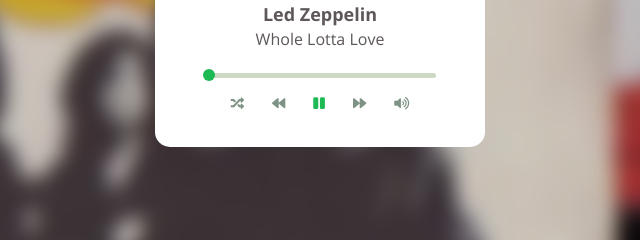
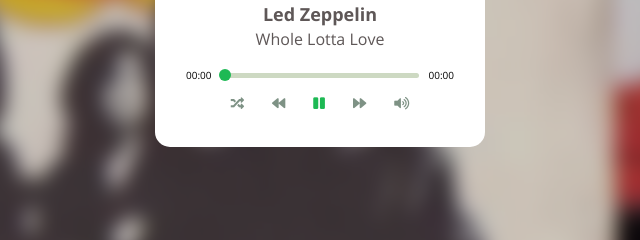
Before and after one commit to aynurajafarova/audio-player, a plain HTML site: page index.html in a window 1280 px wide. Both pictures are taken after a click on the button 679 px from the left and 532 px from the top of the page. Shown: the part 428-668 px from the top of the page, 320-960 px from the left. Drawn offline with Linux system fonts and the light colour scheme; files whose address does not match are found by name.

Commit message:
current time and total time added

```diff
--- a/assets/js/main.js
+++ b/assets/js/main.js
@@ -41,6 +41,9 @@
 let nextBtn = document.getElementById("forward");
 let prevBtn = document.getElementById("backward");
 
+let currentTime = document.getElementById("currentTime");
+let totalTime = document.getElementById("totalTime");
+
 let song = new Audio();
 let currentSong = 0;
 
@@ -69,6 +72,26 @@
   }
 });
 
+// current time
+showCurrentTime = () => {
+  let min = Math.floor(Math.round(song.currentTime) / 60);
+  min = min < 10 ? "0" + min : min;
+  let sec = Math.round(song.currentTime) % 60;
+  sec = sec < 10 ? "0" + sec : sec;
+  currentTime.textContent = min + ":" + sec;
+};
+
+// total time
+showTotalTime = () => {
+  let min = Math.floor(Math.round(song.duration) / 60);
+  min = min < 10 ? "0" + min : min;
+  let sec = Math.round(song.duration) % 60;
+  sec = sec < 10 ? "0" + sec : sec;
+  if (song.duration) {
+    totalTime.textContent = min + ":" + sec;
+  }
+};
+
 // progress bar
 song.addEventListener("timeupdate", () => {
   let fill = song.currentTime / song.duration;
@@ -80,6 +103,8 @@
     playBtn.classList.add("icon-play-solid");
     fillBar.style.width = 0 + "%";
   }
+  showCurrentTime();
+  showTotalTime();
 });
 
 // play/pause btns
--- a/assets/styles/components/_song-card.scss
+++ b/assets/styles/components/_song-card.scss
@@ -2,6 +2,12 @@
   text-align: center;
   margin-bottom: 8px;
   color: $main-text-color;
+}
+
+%time-styles {
+  font-size: 10px;
+  position: absolute;
+  margin-top: -3px;
 }
 
 #songCard {
@@ -23,7 +29,7 @@
     #songImg {
       width: 100%;
       height: 100%;
-    //   object-fit: cover;
+      //   object-fit: cover;
     }
   }
   #songInfo {
@@ -41,11 +47,20 @@
   }
   .progress-bar {
     height: 5px;
-    width: 70%;
+    width: 60%;
     margin: 3px auto;
     background-color: $progress-bar-color;
     border-radius: 15px;
+    position: relative;
     cursor: pointer;
+    #currentTime {
+      @extend %time-styles;
+      left: -35px;
+    }
+    #totalTime {
+      @extend %time-styles;
+      right: -35px;
+    }
     #fill {
       background-color: $fill-color;
       width: 0%;
@@ -57,7 +72,7 @@
       height: 8px;
       background-color: $fill-color;
       border-radius: 50%;
-    //   margin-left: -5px;
+      //   margin-left: -5px;
       margin-top: -2px;
       transform: scale(1.5);
     }
--- a/index.html
+++ b/index.html
@@ -26,6 +26,8 @@
       </div>
 
       <div class="progress-bar d-flex">
+        <span id="currentTime">00:00</span>
+        <span id="totalTime">00:00</span>
         <div id="fill"></div>
         <div class="handle"></div>
       </div>
```
Also changed, not shown: assets/styles/main.css, 1 other file.
